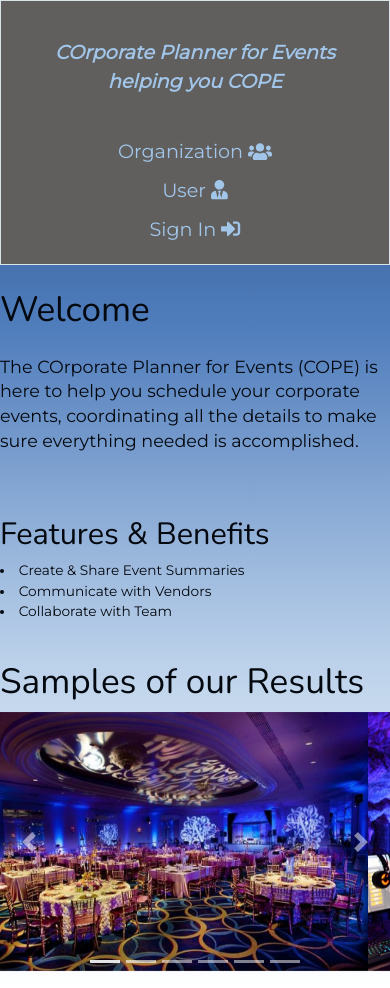
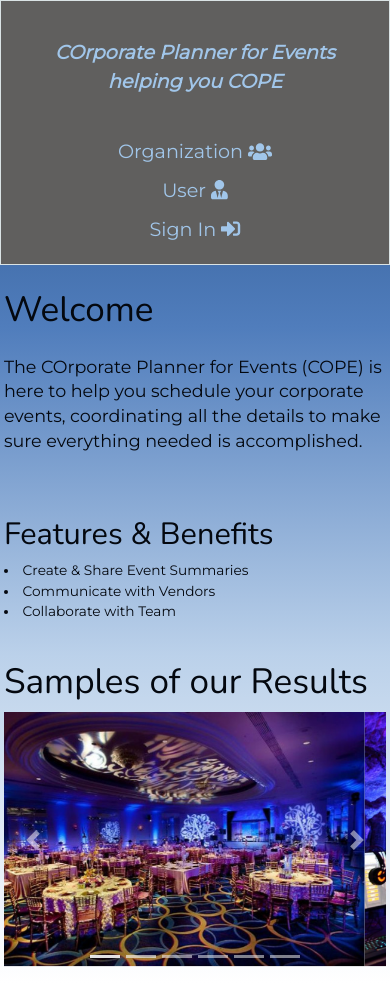
Before and after one commit to build-week-event-planner/UI-Design, a plain HTML site: page index.html in a window 390 px wide. Drawn offline with nearby package versions, Linux system fonts and the light colour scheme.

Commit message:
Add 1vw padding for mobile.

```diff
--- a/less/variables.less
+++ b/less/variables.less
@@ -41,7 +41,7 @@
 @max-width-desktop: 95vw;
 @max-width-desktop4k: 97.5vw;
 
-@padding-mobile: 0;
+@padding-mobile: 1vw;
 @padding-tablet: 2vw;
 @padding-desktop: 8vw;
 @padding-desktop4k: 10vw;
```
Also changed, not shown: css/index.css.
